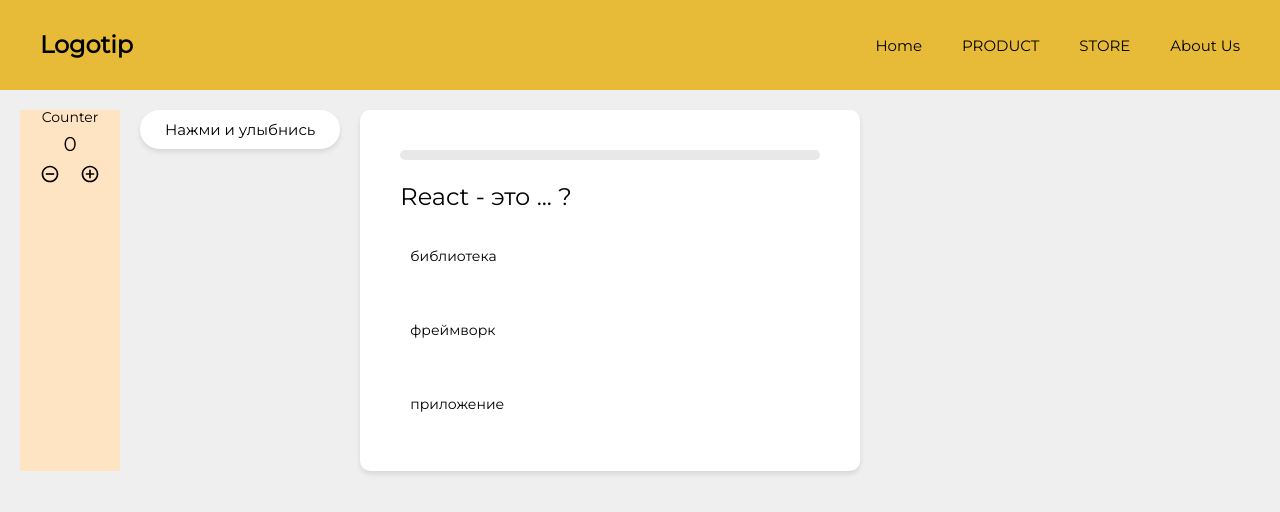
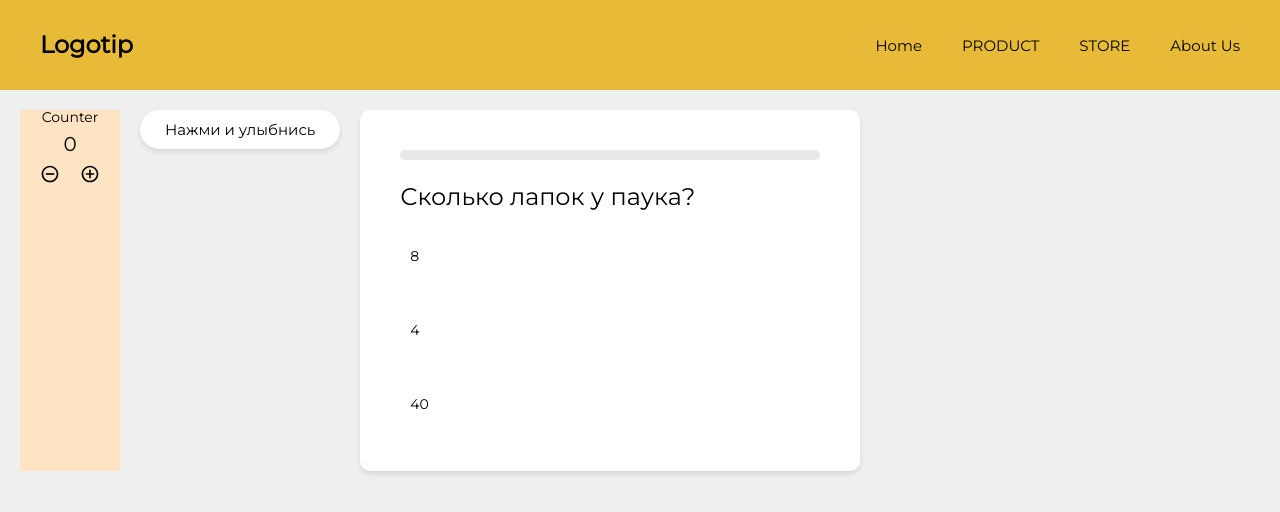
Before and after one commit to AlsuMukha/react_practice, a React (Vite) app: page /quiz in a window 1280 px wide. Shown: the top 512 px of the page. Built offline with nearby package versions, Linux system fonts and the light colour scheme.

Commit message:
new_questions

```diff
--- a/src/App.jsx
+++ b/src/App.jsx
@@ -8,22 +8,18 @@
 
 const questions = [
   {
-    title: 'React - это ... ?',
-    variants: ['библиотека', 'фреймворк', 'приложение'],
+    title: 'Сколько лапок у паука?',
+    variants: ['8', '4', '40'],
     correct: 0,
   },
   {
-    title: 'Компонент - это ... ',
-    variants: ['приложение', 'часть приложения или страницы', 'то, что я не знаю что такое'],
+    title: 'Зимой и летом одним цветом ',
+    variants: ['светофор', 'елочка', 'что угодно'],
     correct: 1,
   },
   {
-    title: 'Что такое JSX?',
-    variants: [
-      'Это простой HTML',
-      'Это функция',
-      'Это тот же HTML, но с возможностью выполнять JS-код',
-    ],
+    title: 'Сколько часов в сутки человеку нужно спать?',
+    variants: ['весь день','всю ночь','8 часов'],
     correct: 2,
   },
 ];
```
